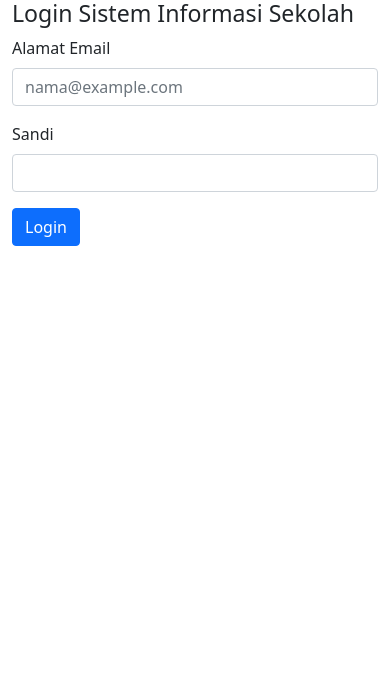
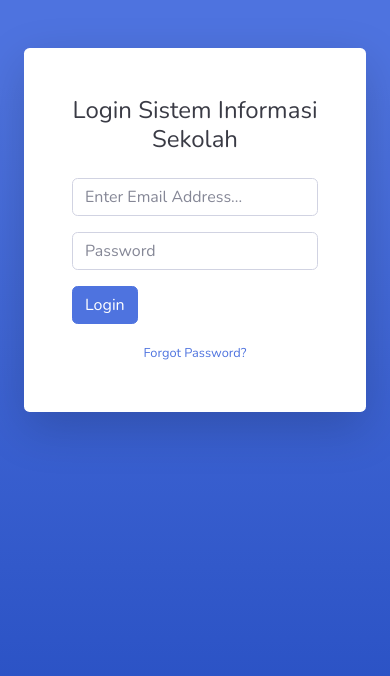
Before and after one commit to SyehAriansah-12210841/Sistem-Informasi-Sekolah, a CodeIgniter 4 app: template app/Views/login.php in a window 390 px wide. Shown: the top 676 px of the page. Run offline with PHP 8.4 and a stand-in for CodeIgniter, Linux system fonts and the light colour scheme; the template is opened without the code that fills it, so the values that code supplies are empty; some libraries are stand-ins or nearby versions.

Commit message:
konfigurasi lupa password

```diff
--- a/app/Controllers/PegawaiController.php
+++ b/app/Controllers/PegawaiController.php
@@ -53,7 +53,7 @@ class PegawaiController extends BaseController
         $email ->setFrom('12210778@ac.id', 'Sistem Informasi Sekolah');
         $email ->setTo($Pegawai['email']);
         $email ->setSubject('Reset Sandi Pengguna');
-        $email ->setMessage("hallo {$Pegawai['nama']} telah meminta reset baru. reset baru kamu adalah <b>$sandibaru</b>");
+        $email ->setMessage("hallo {$Pegawai['nama_depan']} telah meminta reset baru. reset baru kamu adalah <b>$sandibaru</b>");
         $r = $email->send();
 
         if($r == true){
--- a/app/Views/login.php
+++ b/app/Views/login.php
@@ -1,37 +1,85 @@
 <!DOCTYPE html>
 <html lang="en">
+
 <head>
-    <title>Login Sistem Informasi Sekolah</title>
-    <link href="https://cdn.jsdelivr.net/npm/bootstrap@5.0.2/dist/css/bootstrap.min.css" rel="stylesheet" integrity="sha384-EVSTQN3/azprG1Anm3QDgpJLIm9Nao0Yz1ztcQTwFspd3yD65VohhpuuCOmLASjC" crossorigin="anonymous">
-    <script src="https://code.jquery.com/jquery-3.6.1.min.js" crossorigin="anonymous"></script>
-    <script src="https://cdn.jsdelivr.net/npm/@popperjs/core@2.9.2/dist/umd/popper.min.js" integrity="sha384-IQsoLXl5PILFhosVNubq5LC7Qb9DXgDA9i+tQ8Zj3iwWAwPtgFTxbJ8NT4GN1R8p" crossorigin="anonymous"></script>
-    <script src="https://cdn.jsdelivr.net/npm/bootstrap@5.0.2/dist/js/bootstrap.min.js" integrity="sha384-cVKIPhGWiC2Al4u+LWgxfKTRIcfu0JTxR+EQDz/bgldoEyl4H0zUF0QKbrJ0EcQF" crossorigin="anonymous"></script>
-    <script src="https://cdn.jsdelivr.net/gh/agoenxz2186/submitAjax@develop/submit_ajax.js"></script>
-    <meta charset="UTF-8">
+
+    <meta charset="utf-8">
     <meta http-equiv="X-UA-Compatible" content="IE=edge">
-    <meta name="viewport" content="width=device-width, initial-scale=1.0">
+    <meta name="viewport" content="width=device-width, initial-scale=1, shrink-to-fit=no">
+    <meta name="description" content="">
+    <meta name="author" content="">
+
+    <title>SB Admin 2 - Login</title>
+
+    <!-- Custom fonts for this template-->
+    <link href="<?=base_url('assets')?>/vendor/fontawesome-free/css/all.min.css" rel="stylesheet" type="text/css">
+    <link
+        href="//fonts.googleapis.com/css?family=Nunito:200,200i,300,300i,400,400i,600,600i,700,700i,800,800i,900,900i"
+        rel="stylesheet">
+
+    <!-- Custom styles for this template-->
+    <link href="<?=base_url('assets')?>/css/sb-admin-2.min.css" rel="stylesheet">
+
 </head>
-<body>
+
+<body class="bg-gradient-primary">
+
     <div class="container">
-        <form id="form-login" method="post" action="<?=base_url('/login') ?>">
-            <h3>Login Sistem Informasi Sekolah</h3>
-            <div class="row">
-                <div class="form-froup col-md-4">
-                    <div class="mb-3">
-                        <label for="email" class="form-label">Alamat Email</label>
-                        <input type="email" name="email" class="form-control" id="email" placeholder="nama@example.com">
 
+        <!-- Outer Row -->
+        <div class="row justify-content-center">
+
+            <div class="col-xl-10 col-lg-12 col-md-9">
+
+                <div class="card o-hidden border-0 shadow-lg my-5">
+                    <div class="card-body p-0">
+                        <!-- Nested Row within Card Body -->
+                        <div class="row">
+                            <div class="col-lg-6 d-none d-lg-block bg-login-image"></div>
+                            <div class="col-lg-6">
+                                <div class="p-5">
+                                    <div class="text-center">
+                                        <h1 class="h4 text-gray-900 mb-4">Login Sistem Informasi Sekolah</h1>
+                                    </div>
+                                    <form id="form-login" method="post" action="<?=base_url('/login') ?>">
+                                        <div class="form-group">
+                                            <input type="email" class="form-control form-control-user"
+                                                id="email" name="email" aria-describedby="emailHelp"
+                                                placeholder="Enter Email Address...">
+                                        </div>
+                                        <div class="form-group">
+                                            <input type="password" class="form-control form-control-user"
+                                                id="sandi" name="sandi" placeholder="Password">
+                                        </div>
+
+                                        <button type="submit" class="btn btn-primary mb-3">Login</button>
+
+                                    </form>
+                                    <div class="text-center">
+                                        <a class="small" href="<?= site_url('login/lupa') ?>">Forgot Password?</a>
+                                    </div>
+                                </div>
+                            </div>
+                        </div>
                     </div>
-                    <div class="mb-3">
-                        <label for="sandi" class="form-label">Sandi</label>
-                        <input type="password" name="sandi" class="form-control" id="sandi">
-                    </div>
-                    <button type="submit" class="btn btn-primary mb-3">Login</button>
                 </div>
+
             </div>
 
+        </div>
 
-    </form>
     </div>
+
+    <!-- Bootstrap core JavaScript-->
+    <script src="<?=base_url('assets')?>/vendor/jquery/jquery.min.js"></script>
+    <script src="<?=base_url('assets')?>/vendor/bootstrap/js/bootstrap.bundle.min.js"></script>
+
+    <!-- Core plugin JavaScript-->
+    <script src="<?=base_url('assets')?>/vendor/jquery-easing/jquery.easing.min.js"></script>
+
+    <!-- Custom scripts for all pages-->
+    <script src="<?=base_url('assets')?>/js/sb-admin-2.min.js"></script>
+
 </body>
+
 </html>
```
